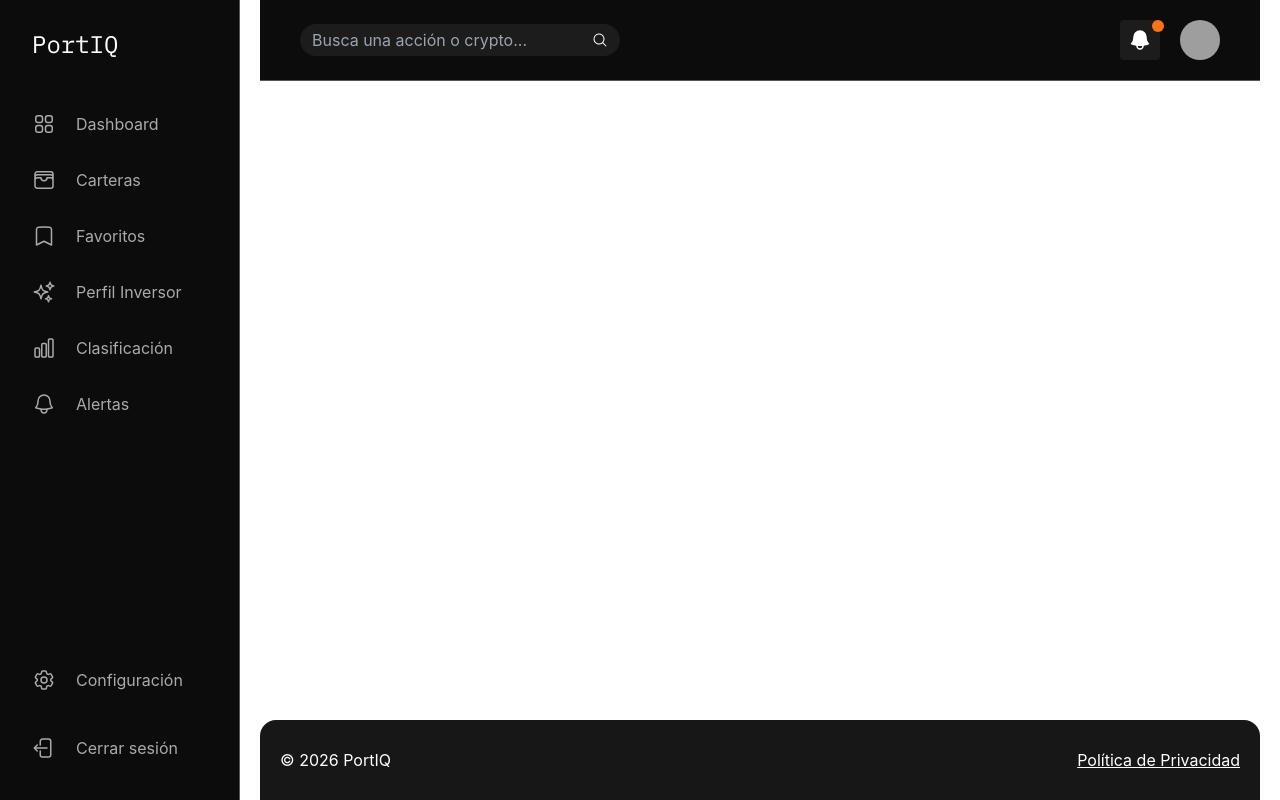
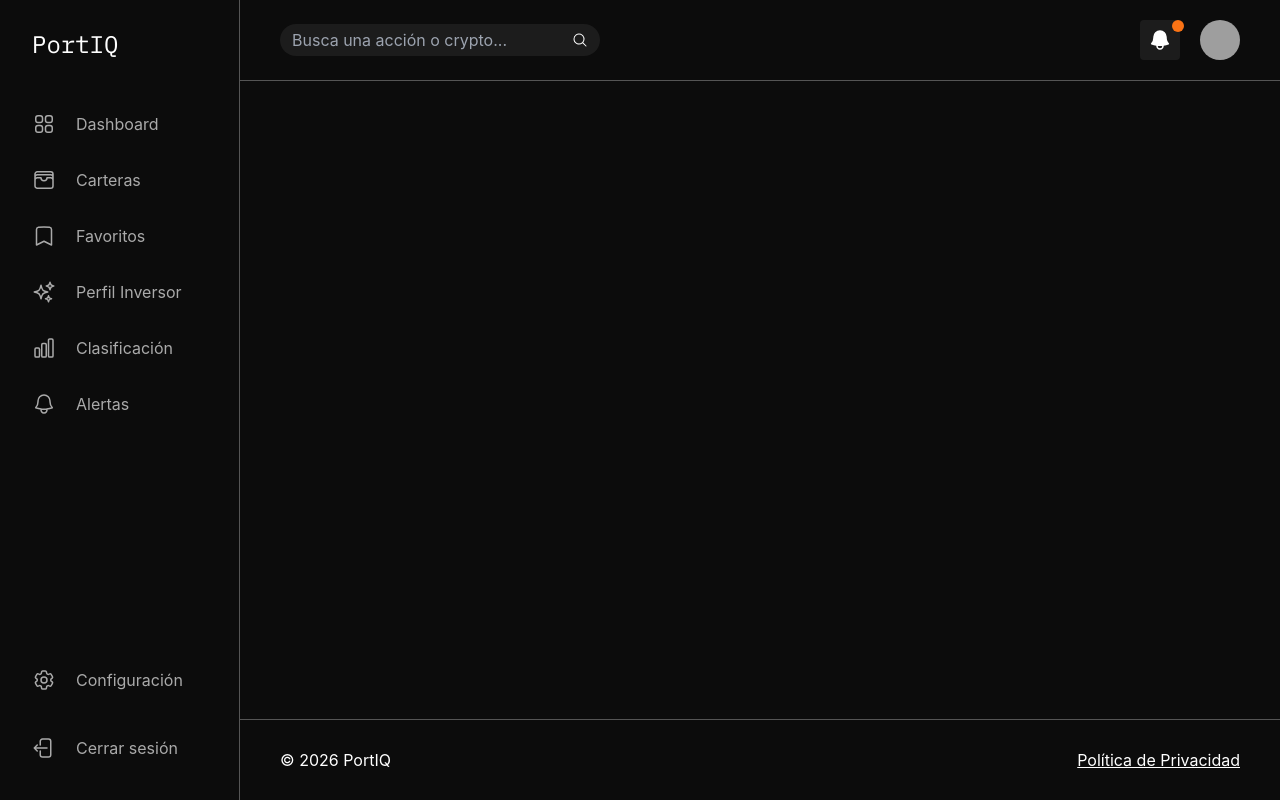
Before and after one commit to Solaymane21/portiq, an Angular app in the folder frontend/: page /app in a window 1280 px wide. Built offline with nearby package versions, Linux system fonts and the light colour scheme; grey boxes are pictures that could not be loaded.

Commit message:
updated footer topbar

```diff
--- a/frontend/src/app/layout/footer/footer.component.html
+++ b/frontend/src/app/layout/footer/footer.component.html
@@ -1,6 +1,6 @@
-<nav class="w-full bg-card rounded-t-2xl">
-    <div class="flex justify-between items-center h-20 mx-5">
+<nav class="w-full bg-base border-t border-borde">
+    <div class="flex justify-between items-center h-20 mx-10">
         <p>&copy; 2026 PortIQ</p>
-        <a href="#"><u>Política de Privacidad</u></a>
+        <a href="#" class="hover:opacity-80"><u>Política de Privacidad</u></a>
     </div>
 </nav>
--- a/frontend/src/app/layout/main-layout/main-layout.component.html
+++ b/frontend/src/app/layout/main-layout/main-layout.component.html
@@ -1,8 +1,8 @@
-<div class="flex h-screen bg-negrofondo text-white">
+<div class="flex h-screen bg-base text-white">
   <app-sidebar class="h-full"></app-sidebar>
-    <div class="flex flex-col overflow-hidden flex-1 mx-5">
+  <div class="flex flex-col overflow-hidden flex-1">
   <app-topbar></app-topbar>
-        <main class="flex-1 overflow-y-auto mt-5 pb-5">
+    <main class="flex-1 overflow-y-auto m-10">
       <router-outlet />
     </main>
   <app-footer></app-footer>
--- a/frontend/src/app/layout/topbar/topbar.component.html
+++ b/frontend/src/app/layout/topbar/topbar.component.html
@@ -12,7 +12,7 @@
             </span>
         </div>
         <div class="flex flex-row gap-5">
-            <div class="relative bg-interactivo p-2 rounded text-white">
+            <div class="relative bg-interactivo p-2 rounded text-white hover:cursor-pointer hover:opacity-80">
                 <svg xmlns="http://www.w3.org/2000/svg" viewBox="0 0 24 24" fill="currentColor" class="size-6">
                     <path fill-rule="evenodd"
                         d="M5.25 9a6.75 6.75 0 0 1 13.5 0v.75c0 2.123.8 4.057 2.118 5.52a.75.75 0 0 1-.297 1.206c-1.544.57-3.16.99-4.831 1.243a3.75 3.75 0 1 1-7.48 0 24.585 24.585 0 0 1-4.831-1.244.75.75 0 0 1-.298-1.205A8.217 8.217 0 0 0 5.25 9.75V9Zm4.502 8.9a2.25 2.25 0 1 0 4.496 0 25.057 25.057 0 0 1-4.496 0Z"
```
Lines whose indentation alone changed are shown as unchanged.
